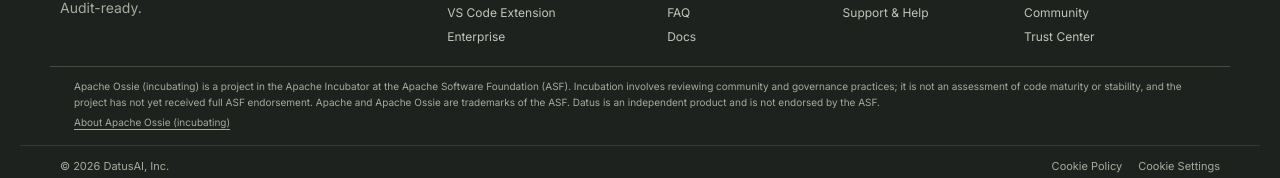
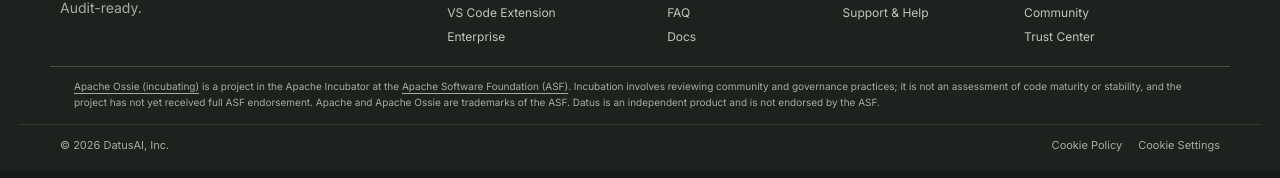
Before and after one commit to Datus-ai/Datus-website, a React (Vite) app: page / in a window 1280 px wide. Shown: the part 6403-6581 px from the top of the page. Built offline with nearby package versions, Linux system fonts and the light colour scheme; no server answers.

Commit message:
fix(footer): keep Apache attribution links inline

```diff
--- a/scripts/build-blog.mjs
+++ b/scripts/build-blog.mjs
@@ -231,7 +231,7 @@
     <a href="${GITHUB_URL}" target="_blank" rel="noopener noreferrer">GitHub</a>
   </nav>
   <span style="font-size:13px;color:var(--ink-faint)">© ${year} DatusAI, Inc.</span>
-</div><div class="container" style="padding-top:24px;font-size:11px;line-height:1.8;color:var(--ink-muted)"><p>Apache Ossie (incubating) is a project in the Apache Incubator at the Apache Software Foundation (ASF). Incubation involves reviewing community and governance practices; it is not an assessment of code maturity or stability, and the project has not yet received full ASF endorsement. Apache and Apache Ossie are trademarks of the ASF. Datus is an independent product and is not endorsed by the ASF.</p><a href="https://ossie.apache.org/" style="text-decoration:underline;text-underline-offset:3px">About Apache Ossie (incubating)</a></div></footer>`;
+</div><div class="container" style="padding-top:24px;font-size:11px;line-height:1.8;color:var(--ink-muted)"><p><a href="https://ossie.apache.org/" style="text-decoration:underline;text-underline-offset:3px">Apache Ossie (incubating)</a> is a project in the Apache Incubator at the <a href="https://www.apache.org/" style="text-decoration:underline;text-underline-offset:3px">Apache Software Foundation (ASF)</a>. Incubation involves reviewing community and governance practices; it is not an assessment of code maturity or stability, and the project has not yet received full ASF endorsement. Apache and Apache Ossie are trademarks of the ASF. Datus is an independent product and is not endorsed by the ASF.</p></div></footer>`;
 }
 
 function gaHtml() {
--- a/src/components/Footer.css
+++ b/src/components/Footer.css
@@ -107,7 +107,7 @@
 }
 
 .site-footer__apache { max-width:1180px; margin:0 auto; padding:12px 24px 14px; border-top:1px solid var(--line-strong); color:var(--ink-muted); font-size:10px; line-height:1.55; }
-.site-footer__apache p { margin:0 0 5px; }
+.site-footer__apache p { margin:0; }
 .site-footer__apache a { color:inherit; text-decoration:underline; text-underline-offset:3px; }
 
 @media(max-width:760px){
--- a/src/components/Footer.tsx
+++ b/src/components/Footer.tsx
@@ -85,7 +85,7 @@
         </nav>
       </div>
 
-      <div className="site-footer__apache"><p>{t.apacheDisclaimer}</p><a href="https://ossie.apache.org/">{t.apacheNoticeLink}</a></div>
+      <div className="site-footer__apache"><p><a href="https://ossie.apache.org/">{t.apacheDisclaimer.project}</a>{t.apacheDisclaimer.afterProject}<a href="https://www.apache.org/">{t.apacheDisclaimer.foundation}</a>{t.apacheDisclaimer.afterFoundation}</p></div>
 
       <div className="site-footer__bar">
         <span>© {year} {t.rights}</span>
--- a/src/i18n/ui.ts
+++ b/src/i18n/ui.ts
@@ -34,8 +34,7 @@
     language: string;
   };
   footer: {
-    apacheDisclaimer: string;
-    apacheNoticeLink: string;
+    apacheDisclaimer: { project: string; afterProject: string; foundation: string; afterFoundation: string };
     semanticConverter: string;
     cookiePolicy: string;
     cookieSettings: string;
@@ -179,8 +178,12 @@
       language: "Language",
     },
     footer: {
-      apacheDisclaimer: "Apache Ossie (incubating) is a project in the Apache Incubator at the Apache Software Foundation (ASF). Incubation involves reviewing community and governance practices; it is not an assessment of code maturity or stability, and the project has not yet received full ASF endorsement. Apache and Apache Ossie are trademarks of the ASF. Datus is an independent product and is not endorsed by the ASF.",
-      apacheNoticeLink: "About Apache Ossie (incubating)",
+      apacheDisclaimer: {
+        project: "Apache Ossie (incubating)",
+        afterProject: " is a project in the Apache Incubator at the ",
+        foundation: "Apache Software Foundation (ASF)",
+        afterFoundation: ". Incubation involves reviewing community and governance practices; it is not an assessment of code maturity or stability, and the project has not yet received full ASF endorsement. Apache and Apache Ossie are trademarks of the ASF. Datus is an independent product and is not endorsed by the ASF.",
+      },
       semanticConverter: "Semantic Model Converter",
       cookiePolicy: "Cookie Policy",
       cookieSettings: "Cookie Settings",
@@ -322,8 +325,12 @@
       language: "语言",
     },
     footer: {
-      apacheDisclaimer: "Apache Ossie（孵化中）是 Apache 软件基金会（ASF）旗下 Apache Incubator 中的项目。孵化过程涉及对社区和治理机制的审核，不代表对代码成熟度或稳定性的评价，也不表示该项目已获得 ASF 的全面认可。Apache 和 Apache Ossie 是 ASF 的商标。Datus 是独立产品，不代表 ASF 的认可或背书。",
-      apacheNoticeLink: "了解 Apache Ossie（孵化中）",
+      apacheDisclaimer: {
+        project: "Apache Ossie（孵化中）",
+        afterProject: "是 ",
+        foundation: "Apache 软件基金会（ASF）",
+        afterFoundation: "旗下 Apache Incubator 中的项目。孵化过程涉及对社区和治理机制的审核，不代表对代码成熟度或稳定性的评价，也不表示该项目已获得 ASF 的全面认可。Apache 和 Apache Ossie 是 ASF 的商标。Datus 是独立产品，不代表 ASF 的认可或背书。",
+      },
       semanticConverter: "语义模型转换器",
       cookiePolicy: "Cookie 政策",
       cookieSettings: "Cookie 设置",
```
